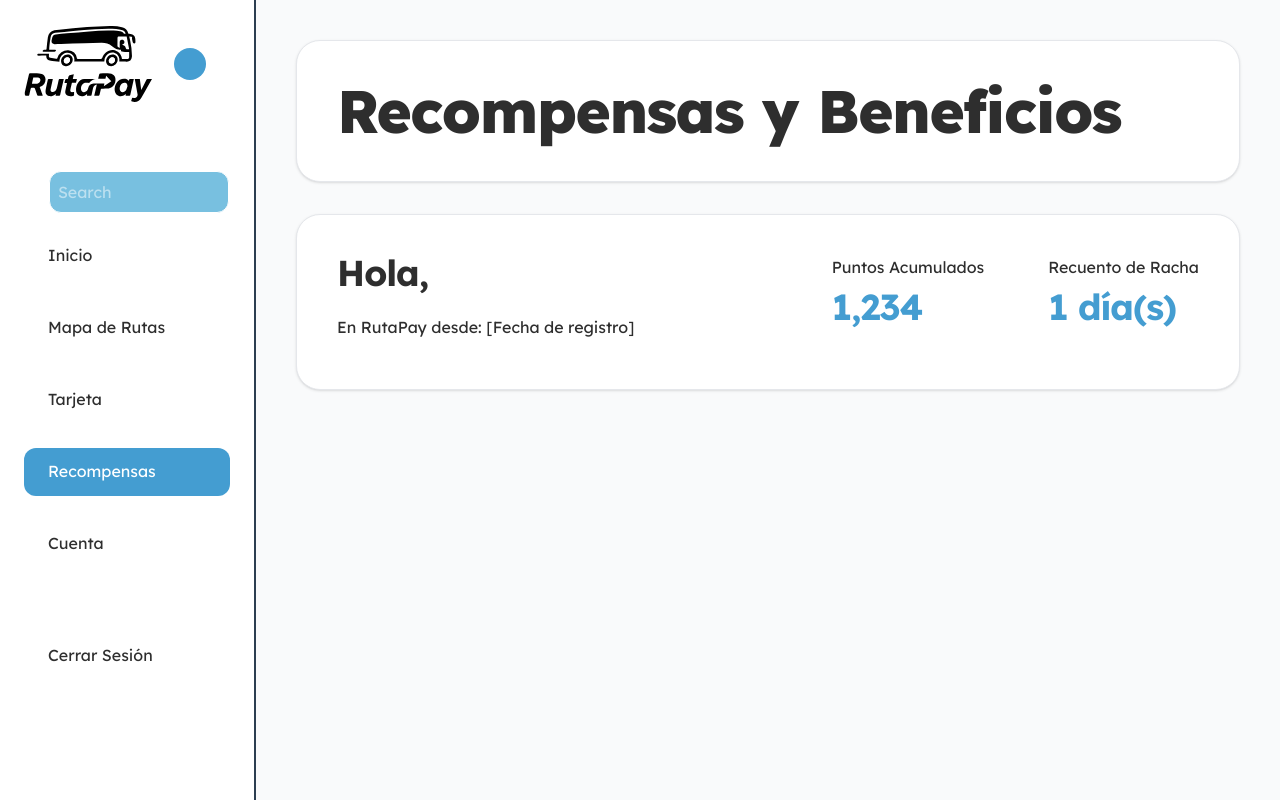
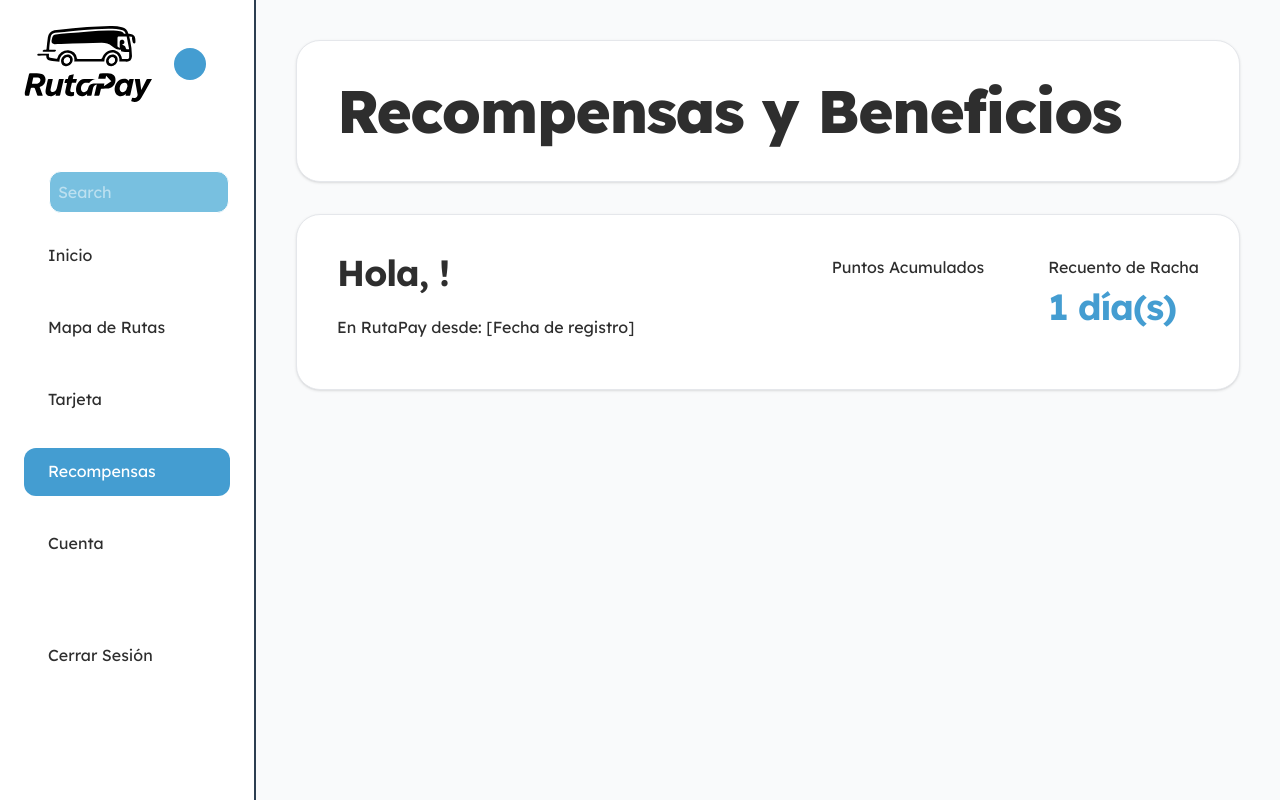
Before and after one commit to RutaPay/Web, a Vue app: page /rewards in a window 1280 px wide. Built offline with nearby package versions, Linux system fonts and the light colour scheme; no server answers; some icons are missing.

Commit message:
Fixed dynamic user info

```diff
--- a/src/App.vue
+++ b/src/App.vue
@@ -5,7 +5,7 @@ import { useAuthStore } from '@/stores/auth'
 
 const authStore = useAuthStore()
 
-/*onMounted(async () => {
+onMounted(async () => {
   try {
     const response = await fetch('https://localhost:7130/api/account', {
       credentials: 'include',
@@ -20,9 +20,9 @@ const authStore = useAuthStore()
   } catch (error) {
     authStore.clearAuth()
   } finally {
-    authStore.setInitialLoading(false)
+    authStore.isInitialLoading = false
   }
-})*/
+})
 </script>
 
 <template>
--- a/src/views/LogInView.vue
+++ b/src/views/LogInView.vue
@@ -29,7 +29,7 @@ const submitForm = async () => {
 
     const userData = await response.json()
 
-    authStore.setAuth(true)
+    authStore.setAuth(true, userData)
     await router.push('/dashboard')
   } catch (error) {
     authStore.setAuth(false)
--- a/src/views/RewardsView.vue
+++ b/src/views/RewardsView.vue
@@ -27,7 +27,8 @@ const authStore = useAuthStore()
         <h3
           class="mb-6 text-2xl font-bold tracking-tight leading-none md:text-3xl xl:text-4xl text-text-dark"
         >
-          Hola,
+          Hola, <span class="text-primary">{{ authStore.user?.userName }}</span
+          >!
         </h3>
         <p class="text-text-dark">En RutaPay desde: [Fecha de registro]</p>
       </div>
@@ -37,7 +38,7 @@ const authStore = useAuthStore()
           <h3
             class="mb-6 text-2xl font-bold tracking-tight leading-none md:text-3xl xl:text-4xl text-primary"
           >
-            1,234
+            {{ authStore.user?.points }}
           </h3>
         </div>
         <div>
```
